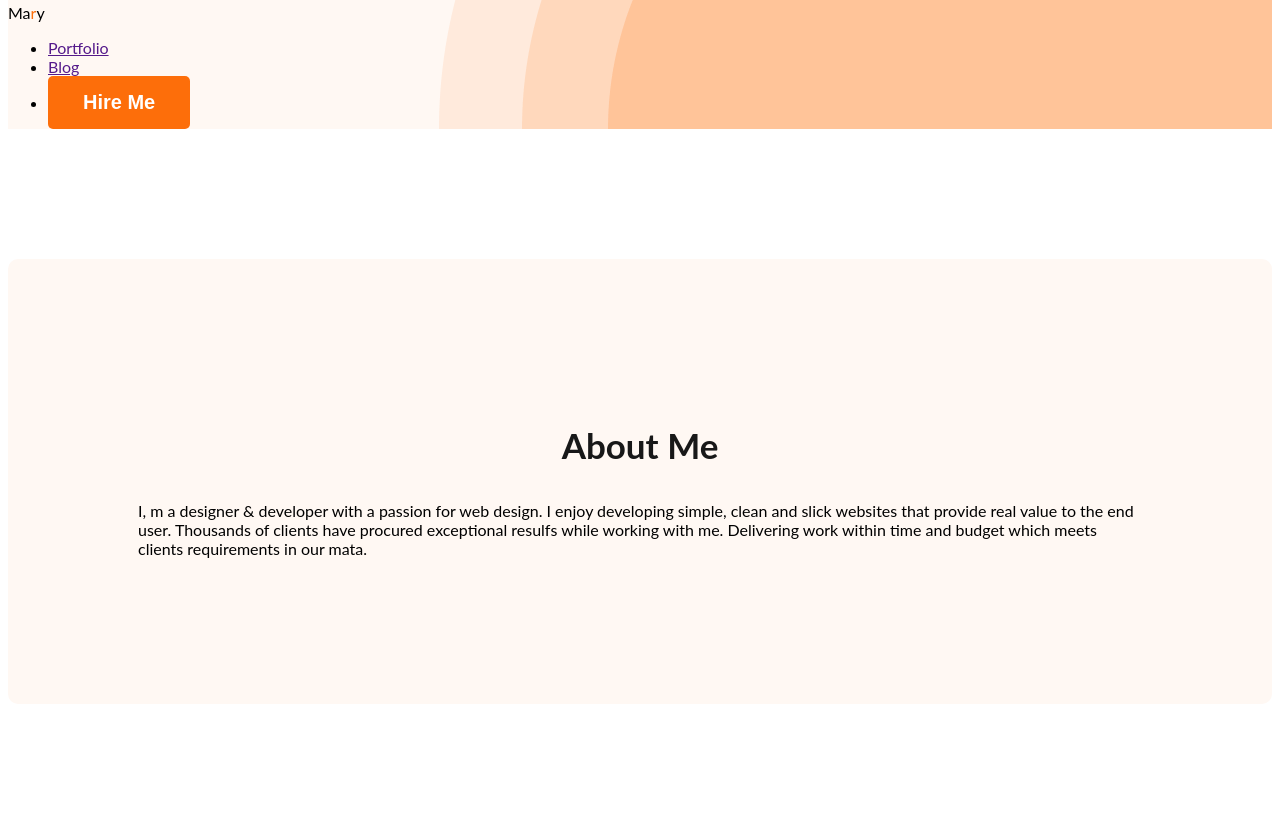
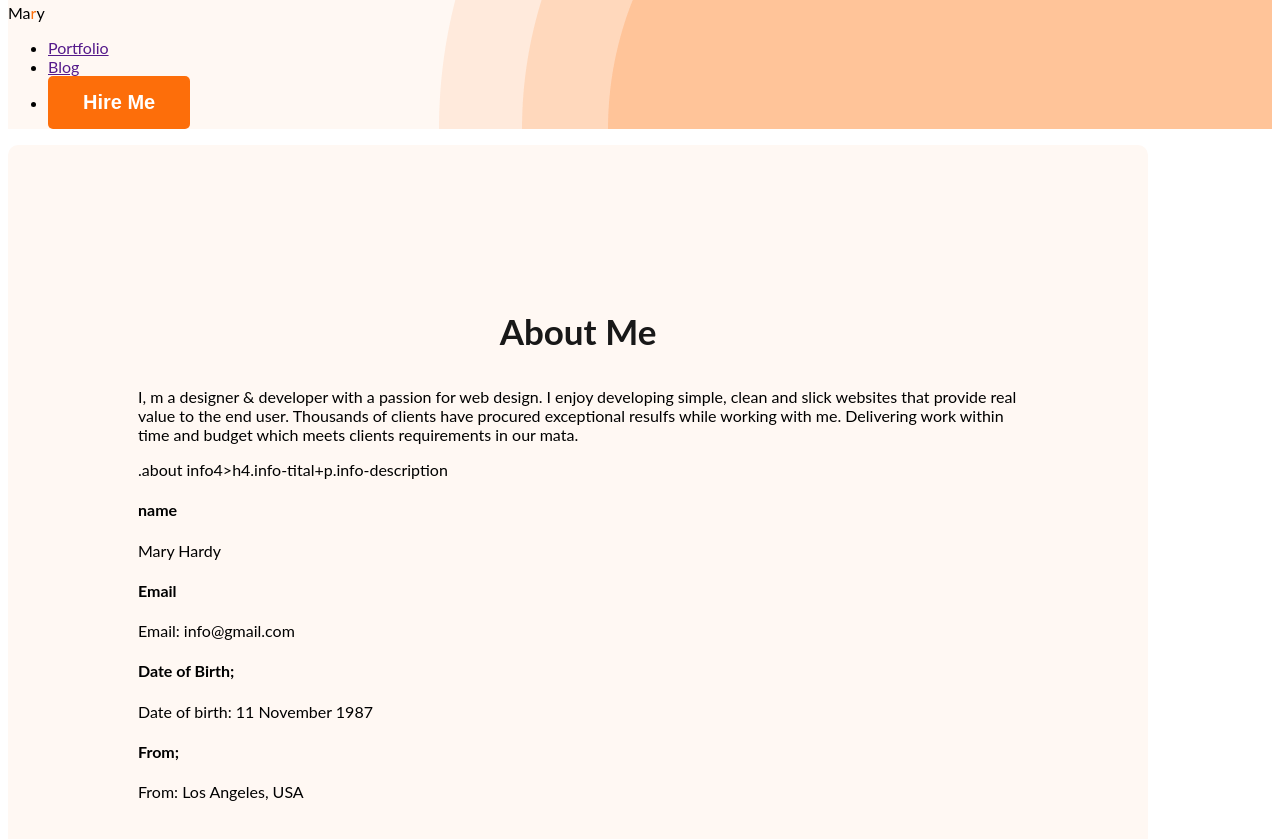
Before and after one commit to shiponsarkar/webdeveloper-portfolio, a plain HTML site: page index.html in a window 1280 px wide. Shown: the part 1009-1848 px from the top of the page. Drawn offline with Linux system fonts and the light colour scheme.

Commit message:
added about information

```diff
--- a/index.html
+++ b/index.html
@@ -38,7 +38,27 @@
           Thousands of clients have procured exceptional resulfs while working with me.
           Delivering work within time and budget which meets clients requirements in our mata.
            </p>
+          <div class="about-info container">
 
+        .about info4>h4.info-tital+p.info-description
+        <div class="about-info">
+             <h4 class="info-tital">name</h4>
+            <p class="info-description">Mary Hardy</p>
+         <div class="about-info">
+             <h4 class="info-tital">Email</h4>
+            <p class="info-description">Email:
+               info@gmail.com</p>
+        </div>
+         <div class="about-info">
+             <h4 class="info-tital">Date of Birth;
+             </h4>
+            <p class="info-description">Date of birth:
+             11 November 1987</p>
+            </div>
+            <div class="about-info">
+            <h4 class="info-title">From;</h4>
+            <p class="info description">From:
+            Los Angeles, USA</p>
           </section>
     </main>
     <footer>
--- a/portfolio.css
+++ b/portfolio.css
@@ -1,39 +1,40 @@
 /* common shared styles*/
 body {
     font-family: 'Lato', sans-serif;
-    font-family: 'open sans'sans-serif;
+    font-family: 'open sans' sans-serif;
 }
-.text-primary{
+
+.text-primary {
     color: #FD6E0A;
 }
 
-.btn-primary{
+.btn-primary {
     border-radius: 5px;
     background: #FD6E0A;
-    border:0;
+    border: 0;
     color: white;
     font-size: 20px;
     font-weight: 700;
     padding: 15px 35px;
 }
 
-.section-tital{
-    color:  #181818;
+.section-tital {
+    color: #181818;
     text-align: center;
     font-size: 35px;
     font-weight: 700;
 
 }
 
-.section-descriptoin{
+.section-descriptoin {
     color: v #757575;
     text-align: center;
     font-size: 18px;
 
 }
+
 /* nav related styles */
-nav
-    display: flex;
+nav display: flex;
 justify-content: space-between;
 align-items: center;
 margin: 0 200px;
@@ -45,7 +46,7 @@ margin: 0 200px;
     font-weight: 800;
 }
 
-nav > ul{
+nav>ul {
     display: flex;
     align-items: center;
 }
@@ -55,46 +56,53 @@ nav li {
     margin-right: 50px;
 }
 
-nav a{
+nav a {
     text-decoration: none;
-    color:#474747;
+    color: #474747;
 }
 
 /* header related styles */
-.header{
+.header {
     background-color: #FFF8F3;
     background-image: url('../images/header_bg.png');
-    background-repeat:  no-repeat;
+    background-repeat: no-repeat;
     background-position: bottom right;
 }
 
-.banner{
+.banner {
     padding: 30px 30px 0px 150px;
     display: flex;
-    align-items:center;
+    align-items: center;
 
 }
-.banner-content{
+
+.banner-content {
     max-width: 500px;
 }
 
 
 
-.banner .profile-pic{
+.banner .profile-pic {
     width: 500px;
 }
-.banner-greeting{
-    font-size:45px;
-    color:#474747;
+
+.banner-greeting {
+    font-size: 45px;
+    color: #474747;
     margin-bottom: 0;
 }
-.banner-tital{
+
+.banner-tital {
     font-size: 85px;
     font-weight: 700;
     margin-top: 5px;
-margin-bottom:20px;
+    margin-bottom: 20px;
 }
+
 /* main section styles */
+main {
+    max-width: 1140px;
+}
 
 /* about section styles */
 .about {
@@ -102,8 +110,10 @@ margin-bottom:20px;
     border-radius: 10px;
     background: #FFF8F3;
     margin: 130px 0;
-
-
-
+    margin: 0 auto;
+}
+.about-info-container{
+    display: flex;
+    justify-content: space-around;
 
 }
```
Lines whose indentation alone changed are shown as unchanged.
